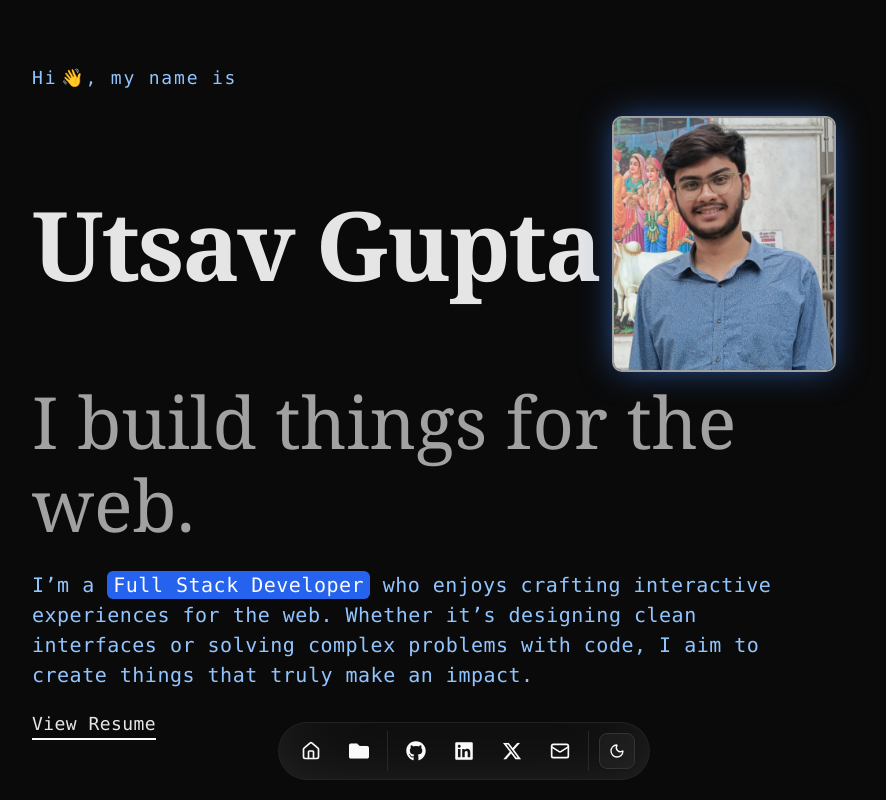
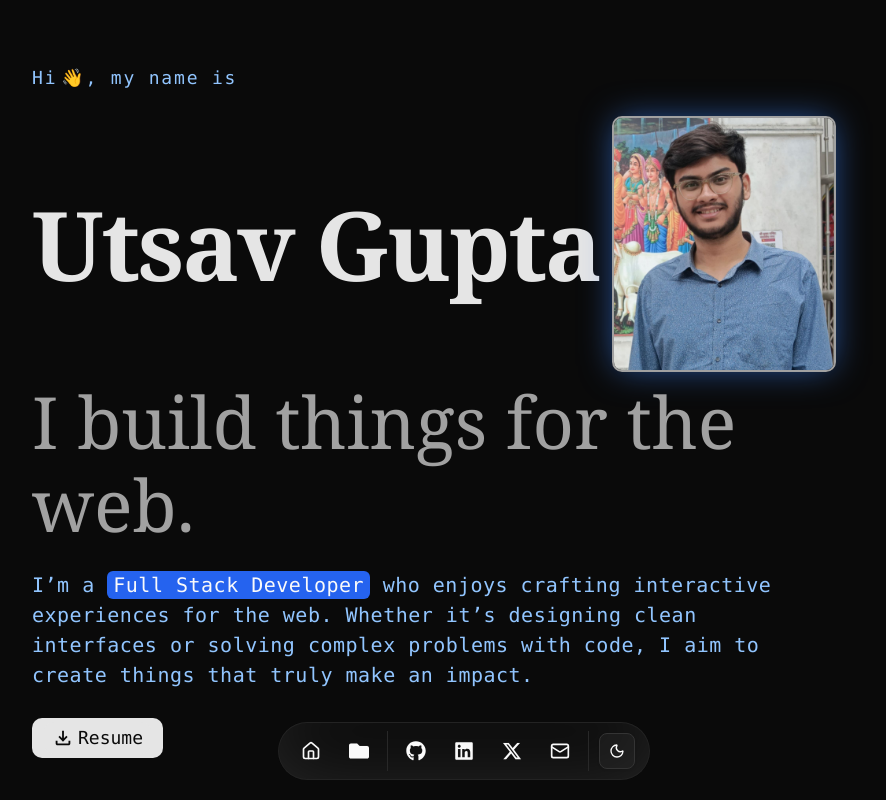
Before and after one commit to utsavg05/next-portfolio, a Next.js app: page / in a window 1280 px wide. Shown: the top 800 px of the page, without its empty margins (176-1062 px from the left). Built offline with nearby package versions, Linux system fonts and the light colour scheme.

Commit message:
changed resume btn styling

```diff
--- a/src/components/hero.tsx
+++ b/src/components/hero.tsx
@@ -107,6 +107,7 @@
 import React from "react";
 import Link from "next/link";
 import Image from "next/image";
+import { MdOutlineFileDownload } from "react-icons/md";
 
 const HeroSection = () => {
   return (
@@ -150,13 +151,16 @@ const HeroSection = () => {
       </div>
 
       {/* CTA */}
-      <div className="flex items-center justify-center md:justify-start mt-5">
+      <div className="flex items-center justify-center md:justify-start mt-7">
+        <div className="flex items-center gap-1 bg-primary text-background px-3 py-1 rounded-lg">
         <Link
           href={"https://drive.google.com/file/d/15-LFkJ9zmytuMwrRVPFOAdjBWmWyENQQ/view?usp=drivesdk"}
-          className="w-fit font-mono text-primary text-lg tracking-wide border-b-2 border-b-foreground hover:border-primary transition duration-200"
+          className="flex items-center gap-1 bg-primary text-background text-lg px-2 py-0.5 rounded-lg w-fit font-mono hover:border-primary transition duration-200"
         >
-          View Resume
+          <MdOutlineFileDownload size="22px" />
+           Resume
         </Link>
+        </div>
       </div>
     </section>
   );
```
